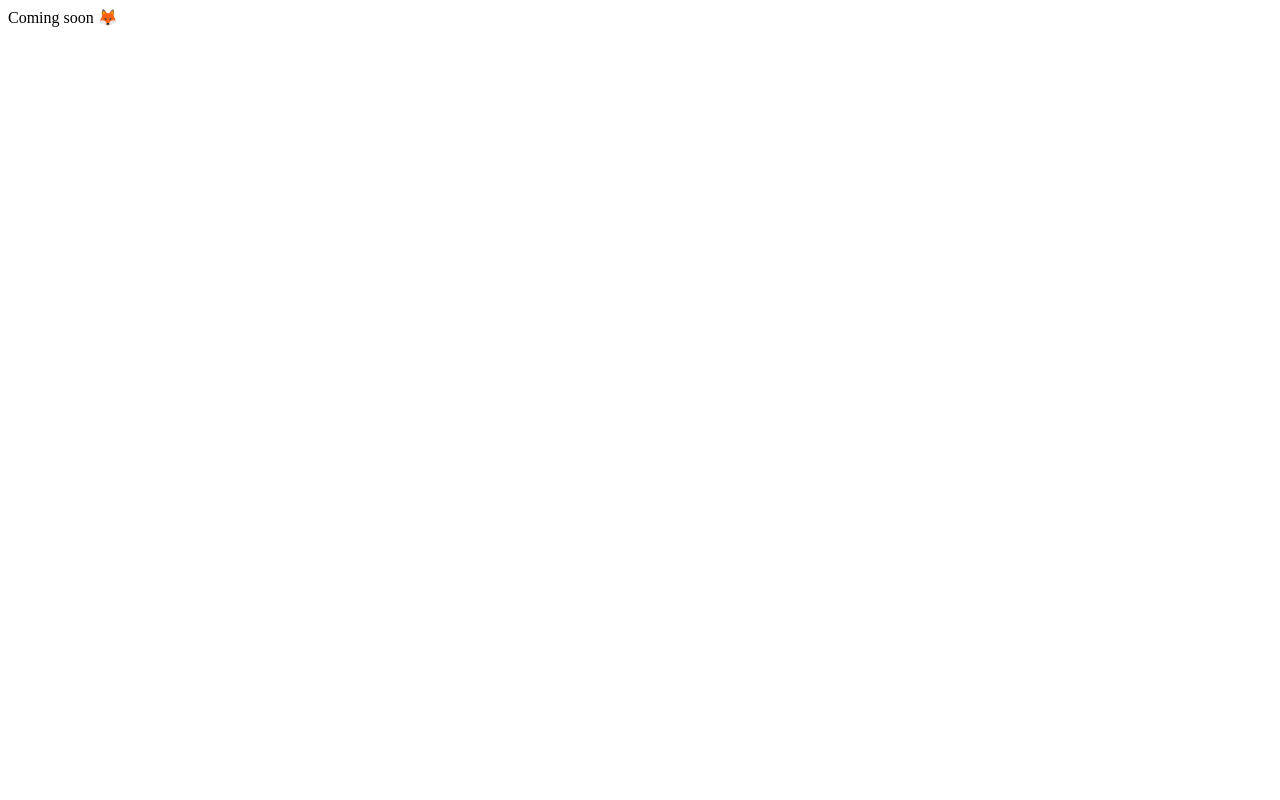
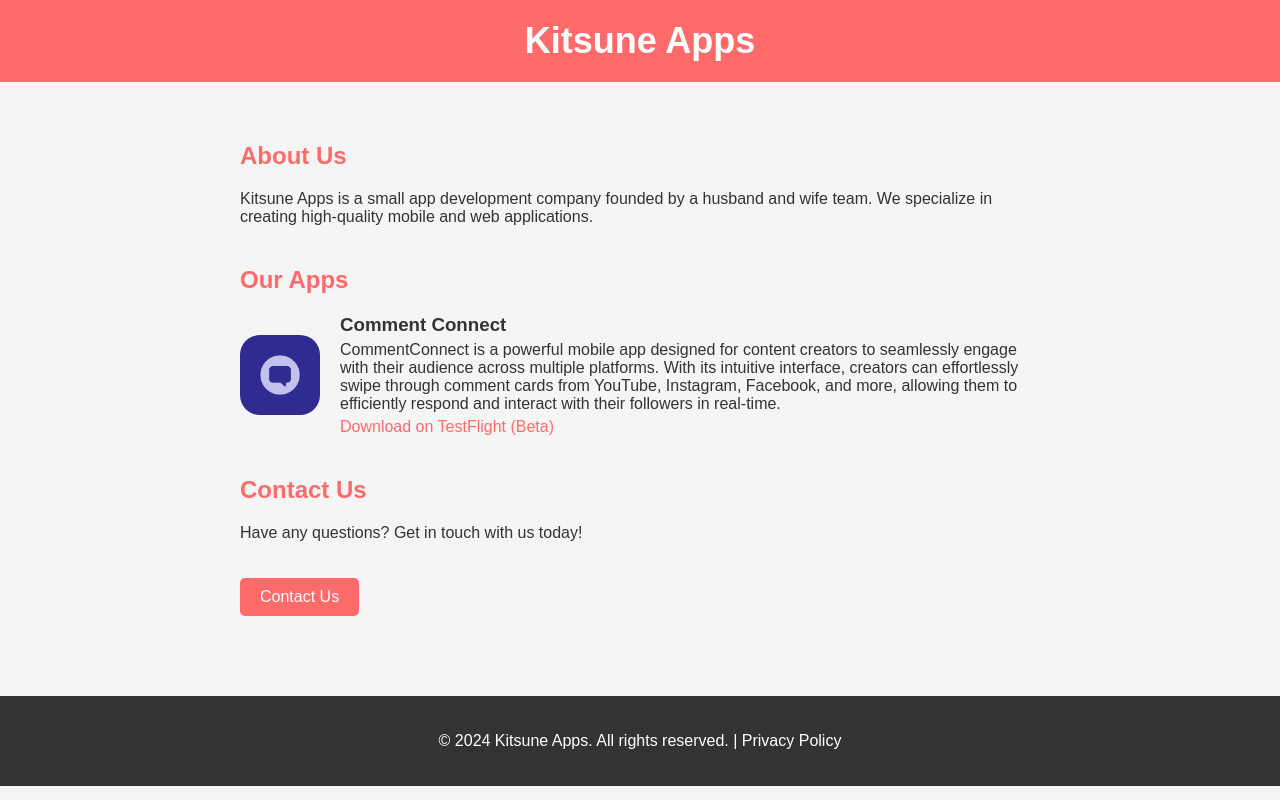
Before and after one commit to kitsune-apps/kitsune-apps.github.io, a plain HTML site: page index.html in a window 1280 px wide. Drawn offline with Linux system fonts and the light colour scheme.

Commit message:
feat: updating home page

```diff
--- a/index.html
+++ b/index.html
@@ -1 +1,48 @@
-Coming soon 🦊
+<!DOCTYPE html>
+<html lang="en">
+
+<head>
+    <meta charset="UTF-8">
+    <meta name="viewport" content="width=device-width, initial-scale=1.0">
+    <title>Kitsune Apps</title>
+    <link rel="stylesheet" href="style.css">
+</head>
+
+<body>
+    <header>
+        <h1>Kitsune Apps</h1>
+    </header>
+    <main>
+        <section>
+            <h2>About Us</h2>
+            <p>Kitsune Apps is a small app development company founded by a husband and wife team. We specialize in
+                creating high-quality mobile and web applications.</p>
+        </section>
+        <section>
+            <h2>Our Apps</h2>
+            <div class="app">
+                <img src="assets/comment-connect/app-icon.png" alt="Comment Connect Icon">
+                <div class="app-info">
+                    <h3>Comment Connect</h3>
+                    <p>CommentConnect is a powerful mobile app designed for content creators to seamlessly engage with
+                        their audience across multiple platforms. With its intuitive interface, creators can
+                        effortlessly swipe through comment cards from YouTube, Instagram, Facebook, and more, allowing
+                        them to efficiently respond and interact with their followers in real-time.</p>
+                    <a href="https://testflight.apple.com/join/XkXw2kgz" target="_blank">Download on TestFlight
+                        (Beta)</a>
+                </div>
+            </div>
+        </section>
+        <section>
+            <h2>Contact Us</h2>
+            <p>Have any questions? Get in touch with us today!</p>
+            <a href="mailto:hello@kitsuneapps.com" class="cta">Contact Us</a>
+        </section>
+    </main>
+    <footer>
+        <p>&copy; 2024 Kitsune Apps. All rights reserved. | <a href="privacy-policy.html">Privacy Policy</a></p>
+        <p></p>
+    </footer>
+</body>
+
+</html>
--- /dev/null
+++ b/style.css
@@ -0,0 +1,98 @@
+body {
+    font-family: Arial, sans-serif;
+    margin: 0;
+    padding: 0;
+    background-color: #f5f5f5;
+    color: #333;
+}
+
+header {
+    background-color: #ff6b6b;
+    padding: 20px;
+    text-align: center;
+    color: white;
+}
+
+h1 {
+    margin: 0;
+    font-size: 36px;
+}
+
+main {
+    max-width: 800px;
+    margin: 0 auto;
+    padding: 40px;
+}
+
+section {
+    margin-bottom: 40px;
+}
+
+h2 {
+    color: #ff6b6b;
+}
+
+ul {
+    list-style-type: none;
+    padding: 0;
+}
+
+li {
+    margin-bottom: 10px;
+}
+
+.cta {
+    display: inline-block;
+    background-color: #ff6b6b;
+    color: white;
+    padding: 10px 20px;
+    text-decoration: none;
+    border-radius: 5px;
+    margin-top: 20px;
+}
+
+.app {
+    display: flex;
+    align-items: center;
+    margin-bottom: 20px;
+}
+
+.app img {
+    width: 80px;
+    height: 80px;
+    margin-right: 20px;
+    border-radius: 20px;
+}
+
+.app-info h3 {
+    margin: 0;
+}
+
+.app-info p {
+    margin: 5px 0;
+}
+
+.app-info a {
+    color: #ff6b6b;
+    text-decoration: none;
+}
+
+.app-info a:hover {
+    text-decoration: underline;
+}
+
+footer {
+    background-color: #333;
+    color: white;
+    text-align: center;
+    padding: 20px;
+}
+
+footer a {
+    color: white;
+    text-decoration: none;
+}
+
+footer a:hover {
+    text-decoration: underline;
+}
```
Also changed, not shown: privacy-policy.html (+50 -23 lines), assets/comment-connect/app-icon.png (added).
